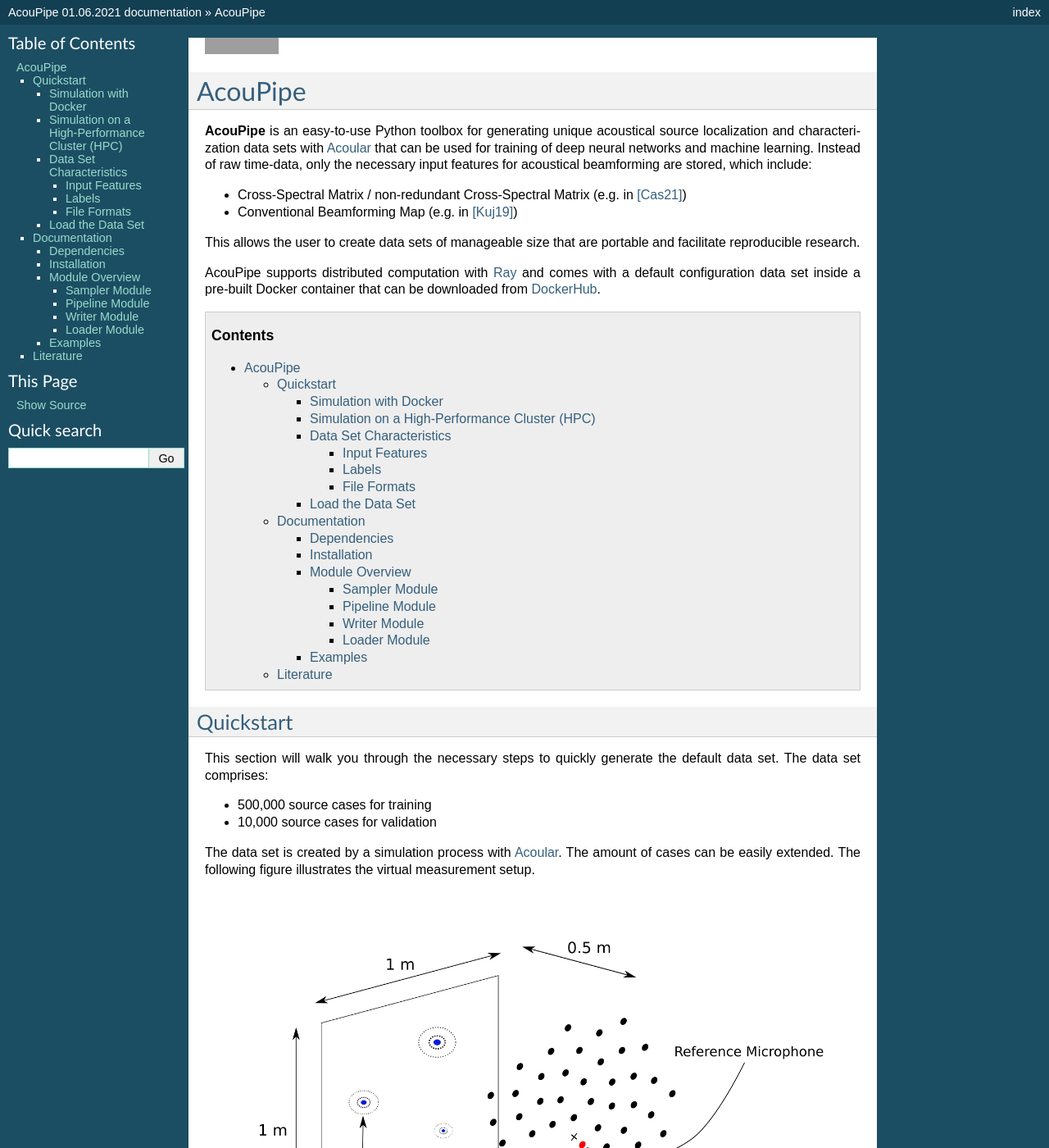
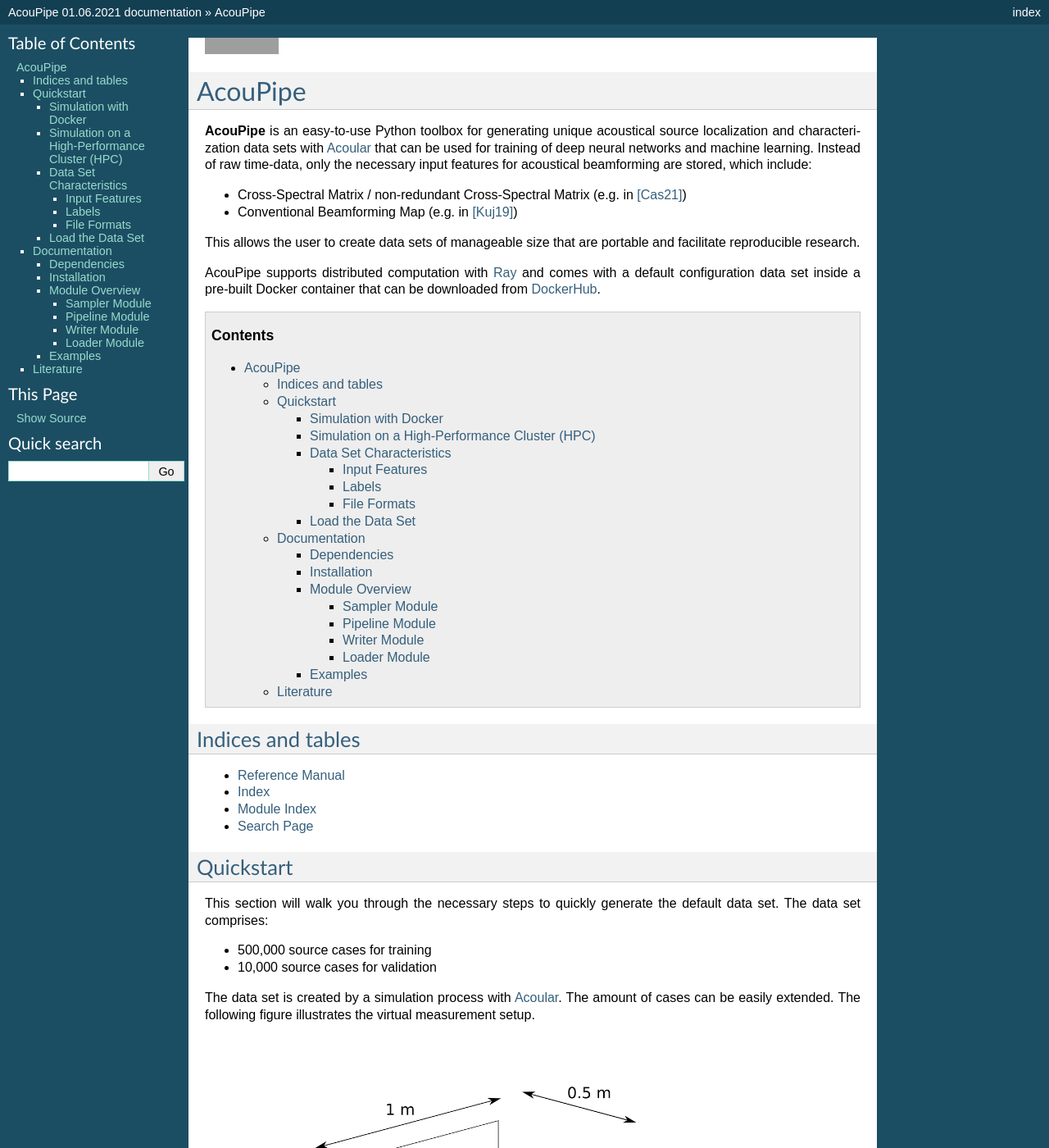
Before and after one commit to adku1173/acoupipe, a Sphinx documentation site: the page built from sphinx/source/index.rst, in a window 1280 px wide and 1400 px high. Shown: the whole window at 82% size. Built offline with Sphinx 7.4.7, drawn with Linux system fonts in a browser that asks for light colours; grey boxes are pictures that could not be loaded.

Commit message:
Add reference manual, module index, index, search

```diff
--- a/sphinx/source/api_ref/index_apiref.rst
+++ b/sphinx/source/api_ref/index_apiref.rst
@@ -1,3 +1,5 @@
+.. _manual:
+
 Reference Manual
 ================
 
--- a/sphinx/source/index.rst
+++ b/sphinx/source/index.rst
@@ -14,6 +14,17 @@
 AcouPipe supports distributed computation with Ray_ and comes with a default configuration data set inside a pre-built Docker container that can be downloaded from DockerHub_.
 
 .. contents::
+    Contents
+
+
+Indices and tables
+==================
+
+* :ref:`manual`
+* :ref:`genindex`
+* :ref:`modindex`
+* :ref:`search`
+
 
 Quickstart
 ==========
```
